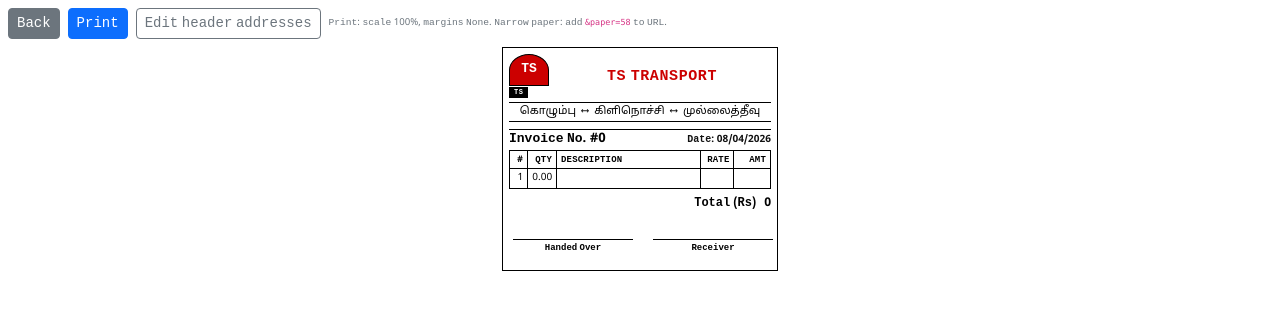
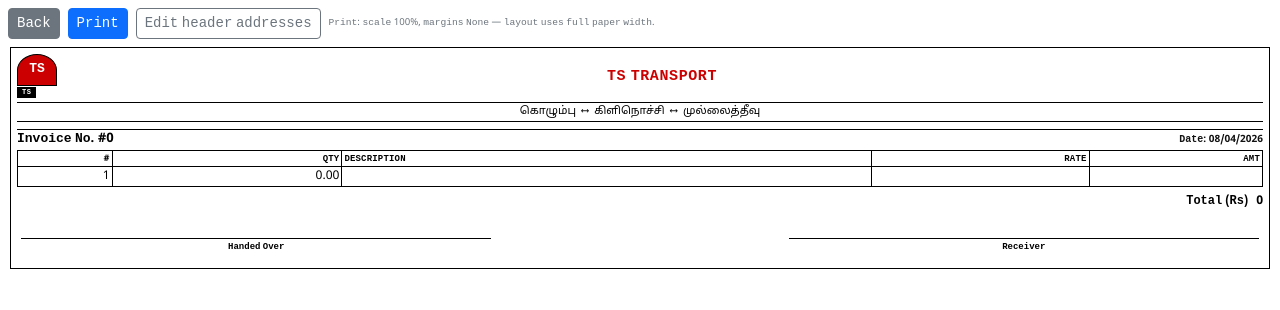
Before and after one commit to keerththeejan/tms, a PHP site: the page made by views/parcels/print.php in a window 1280 px wide. Shown: the top 310 px of the page. Run offline with PHP 8.4, Linux system fonts and the light colour scheme; the template is opened without the code that fills it, so the values that code supplies are empty.

Commit message:
Print: auto-fit full width, table-layout auto, roll-friendly CSS
Made-with: Cursor

```diff
--- a/views/parcels/print.php
+++ b/views/parcels/print.php
@@ -112,9 +112,6 @@ if (function_exists('mb_substr')) {
 }
 $logoInitials = $logoInitials ?: 'TS';
 
-$paperParam = isset($_GET['paper']) ? strtolower(trim((string)$_GET['paper'])) : '80';
-$receiptWidthPx = (in_array($paperParam, ['58', '58mm'], true)) ? 220 : 280;
-
 $custNameDisp = trim((string)($parcel['customer_name'] ?? ''));
 $custPhoneDisp = trim((string)($parcel['customer_phone'] ?? ''));
 $delLocDisp = trim((string)($parcel['delivery_location'] ?? ''));
@@ -144,7 +141,6 @@ $delLocDisp = trim((string)($parcel['delivery_location'] ?? ''));
       --logo-bar-color: <?php echo $logoBarColor; ?>;
       --inv-pad: 6px;
       --inv-gap: 4px;
-      --receipt-width: <?php echo (int)$receiptWidthPx; ?>px;
     }
     * { box-sizing: border-box; }
     html { -webkit-print-color-adjust: exact; print-color-adjust: exact; }
@@ -160,16 +156,23 @@ $delLocDisp = trim((string)($parcel['delivery_location'] ?? ''));
       color: #000;
       background: #fff;
     }
-    .receipt.thermal-receipt {
+    .receipt.thermal-receipt,
+    .a4-root.receipt {
       width: 100%;
-      max-width: var(--receipt-width);
+      max-width: 100%;
       margin: 0 auto;
     }
     .a4-root {
       width: 100%;
-      max-width: var(--receipt-width);
+      max-width: 100%;
       margin: 0 auto;
       padding: 0 2px;
+    }
+    .receipt,
+    .receipt .invoice-sheet {
+      word-wrap: break-word;
+      overflow-wrap: anywhere;
+      white-space: normal;
     }
     .invoice-sheet {
       border: 1px solid #000;
@@ -308,14 +312,16 @@ $delLocDisp = trim((string)($parcel['delivery_location'] ?? ''));
     table.inv-tbl {
       width: 100%;
       border-collapse: collapse;
-      font-size: 10px;
+      font-size: 12px;
       line-height: 1.25;
-      table-layout: fixed;
+      table-layout: auto;
     }
     table.inv-tbl th, table.inv-tbl td {
       border: 1px solid #000;
-      padding: 3px 4px;
+      padding: 2px;
       vertical-align: top;
+      word-wrap: break-word;
+      white-space: normal;
     }
     table.inv-tbl th {
       background: #fff;
@@ -329,11 +335,6 @@ $delLocDisp = trim((string)($parcel['delivery_location'] ?? ''));
       word-break: break-word;
       overflow-wrap: anywhere;
     }
-    table.inv-tbl col.inv-col-no { width: 7%; }
-    table.inv-tbl col.qty { width: 11%; }
-    table.inv-tbl col.desc { width: auto; }
-    table.inv-tbl col.rate { width: 13%; }
-    table.inv-tbl col.amt { width: 14%; }
     .inv-total-row {
       display: flex;
       justify-content: flex-end;
@@ -559,10 +563,10 @@ $delLocDisp = trim((string)($parcel['delivery_location'] ?? ''));
   <?php if (!$hasInvoiceCols): ?>
   <button type="button" id="toggleAddrEditor" class="btn btn-outline-secondary btn-sm">Edit header addresses</button>
   <?php endif; ?>
-  <span class="small text-muted">Print: scale 100%, margins None. Narrow paper: add <code>&amp;paper=58</code> to URL.</span>
+  <span class="small text-muted">Print: scale 100%, margins None — layout uses full paper width.</span>
 </div>
 <?php if (!$hasInvoiceCols): ?>
-<div id="addrEditor" class="no-print card card-body p-2 mb-2" style="display:none; max-width:210mm; margin:0 auto;">
+<div id="addrEditor" class="no-print card card-body p-2 mb-2" style="display:none; max-width:100%; margin:0 auto;">
   <div class="small text-muted mb-1">One address per line. Applies to this invoice only.</div>
   <textarea id="addrTextarea" class="form-control form-control-sm" rows="4"></textarea>
   <div class="mt-2 d-flex gap-2">
@@ -652,9 +656,6 @@ $delLocDisp = trim((string)($parcel['delivery_location'] ?? ''));
 
     <div class="inv-body">
       <table class="inv-tbl">
-        <colgroup>
-          <col class="inv-col-no"><col class="qty"><col class="desc"><col class="rate"><col class="amt">
-        </colgroup>
         <thead>
           <tr>
             <th class="text-end">#</th>
```
Also changed, not shown: other parts of views/parcels/print.php (+19 -15 lines), views/delivery_notes/print.php (+30 -12 lines).
